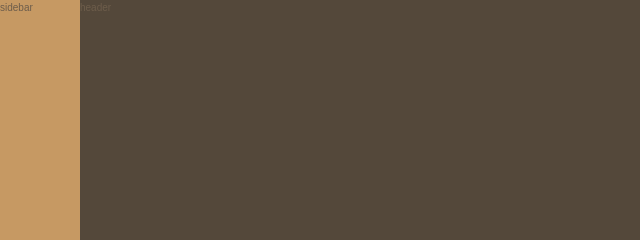
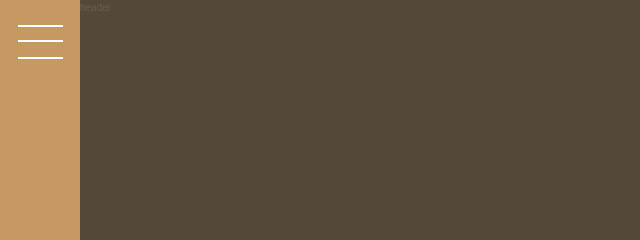
Before and after one commit to zhuanghaixin/CSS-Demo, a website: page Nexter/index.html in a window 1280 px wide. Shown: the top 240 px of the page, 0-640 px from the left. Drawn offline with Linux system fonts and the light colour scheme.

Commit message:
feat(Nexter):完成Nexter的sidebar部分✅

```diff
--- a/Nexter/index.html
+++ b/Nexter/index.html
@@ -13,7 +13,7 @@
 </head>
 <body class="container">
 <div class="sidebar">
-sidebar
+    <button class="nav-btn"></button>
 </div>
 <header class="header">
     header
--- a/Nexter/sass/_sidebar.scss
+++ b/Nexter/sass/_sidebar.scss
@@ -2,4 +2,31 @@
   background-color: $color-primary;
   grid-column:sidebar-start/sidebar-end;
   grid-row:1/-1;
+  display: flex;
+  justify-content: center;
 }
+
+.nav-btn{
+  border: none;
+  border-radius:0;
+  background-color: #fff;
+  height: 2px;
+  width: 4.5rem;
+  margin-top: 4rem;
+
+
+  &::before,&::after {
+    content:'';
+    display: block;
+    background-color: #fff;
+    height: 2px;
+    width: 4.5rem;
+
+  }
+  &::before{
+    transform:translateY(-1.5rem);
+  }
+  &::after{
+    transform:translateY(1.5rem);
+  }
+}
```
Also changed, not shown: Nexter/css/style.css.
